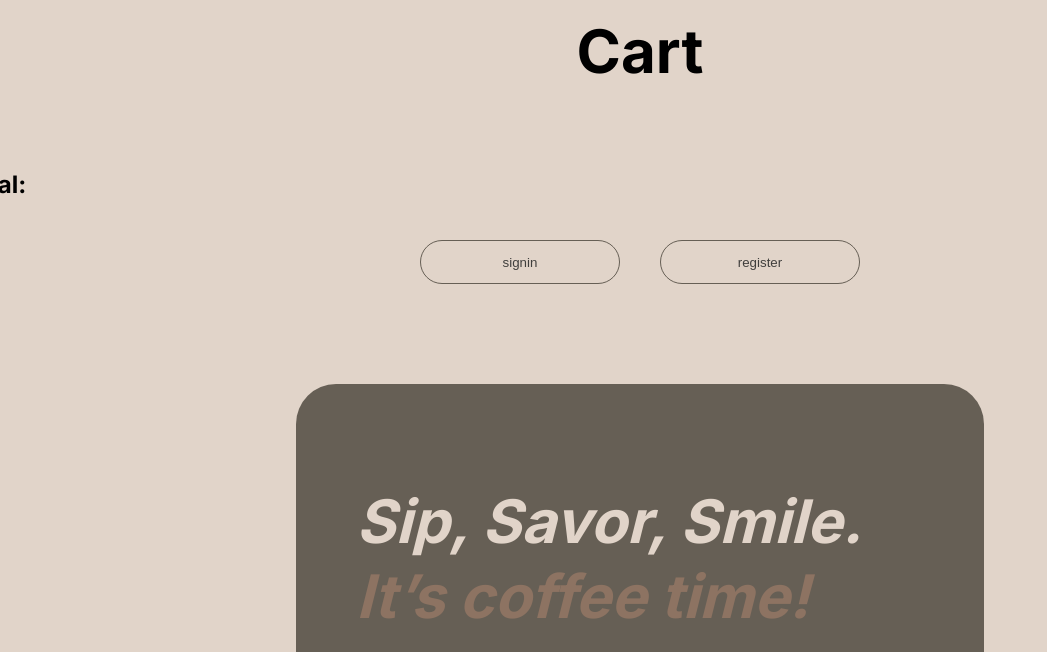
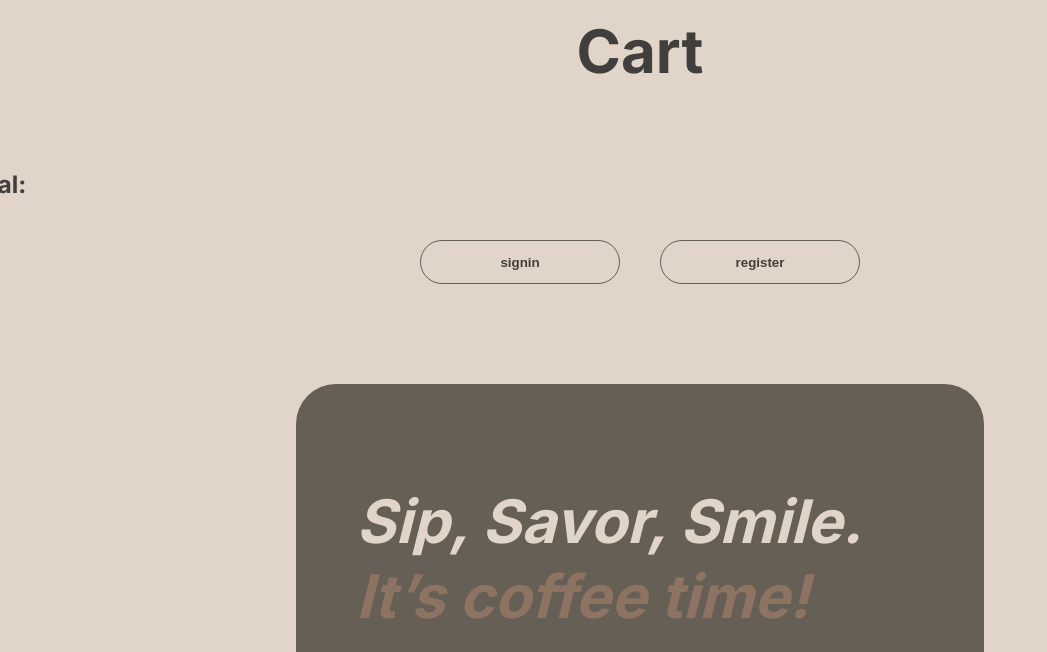
Before and after one commit to Mehmet-Alpergun/Coffee-House-Business-Functionality, a website built with Vite: page cart.html in a window 1280 px wide. Shown: the part 85-737 px from the top of the page, without its empty margins (0-1047 px from the left). Built offline with nearby package versions, Linux system fonts and the light colour scheme.

Commit message:
fix: change text color and font weigh of the menu

```diff
--- a/cart.html
+++ b/cart.html
@@ -94,7 +94,13 @@
         <div class="cartconfirmspinner"></div>
       </div>
       <div class="cartcontainer">
-        <span style="height: 75px; font-size: 60px; font-weight: 600"
+        <span
+          style="
+            height: 75px;
+            font-size: 60px;
+            font-weight: 600;
+            color: #403f3d;
+          "
           >Cart</span
         >
         <div
--- a/src/cart.css
+++ b/src/cart.css
@@ -2641,6 +2641,7 @@ header {
 .proname {
   font-size: 24px;
   font-weight: 600;
+  color: #403f3d;
 }
 .productinfocontainer {
   width: 1107px;
@@ -2660,6 +2661,7 @@ header {
 .urunfiyat {
   font-size: 24px;
   font-weight: 600;
+  color: #403f3d;
 }
 .eskiurunfiyat {
   font-size: 24px;
@@ -2684,10 +2686,12 @@ header {
 .totyazi {
   font-size: 24px;
   font-weight: 600;
+  color: #403f3d;
 }
 .totfi {
   font-size: 24px;
   font-weight: 600;
+  color: #403f3d;
 }
 .address {
   display: flex;
@@ -2767,6 +2771,7 @@ header {
   background: transparent;
   color: #403f3d;
   cursor: pointer;
+  font-weight: 600;
 }
 
 .registerbutonu {
@@ -2777,6 +2782,7 @@ header {
   background: transparent;
   color: #403f3d;
   cursor: pointer;
+  font-weight: 600;
 }
 
 /**/
```
